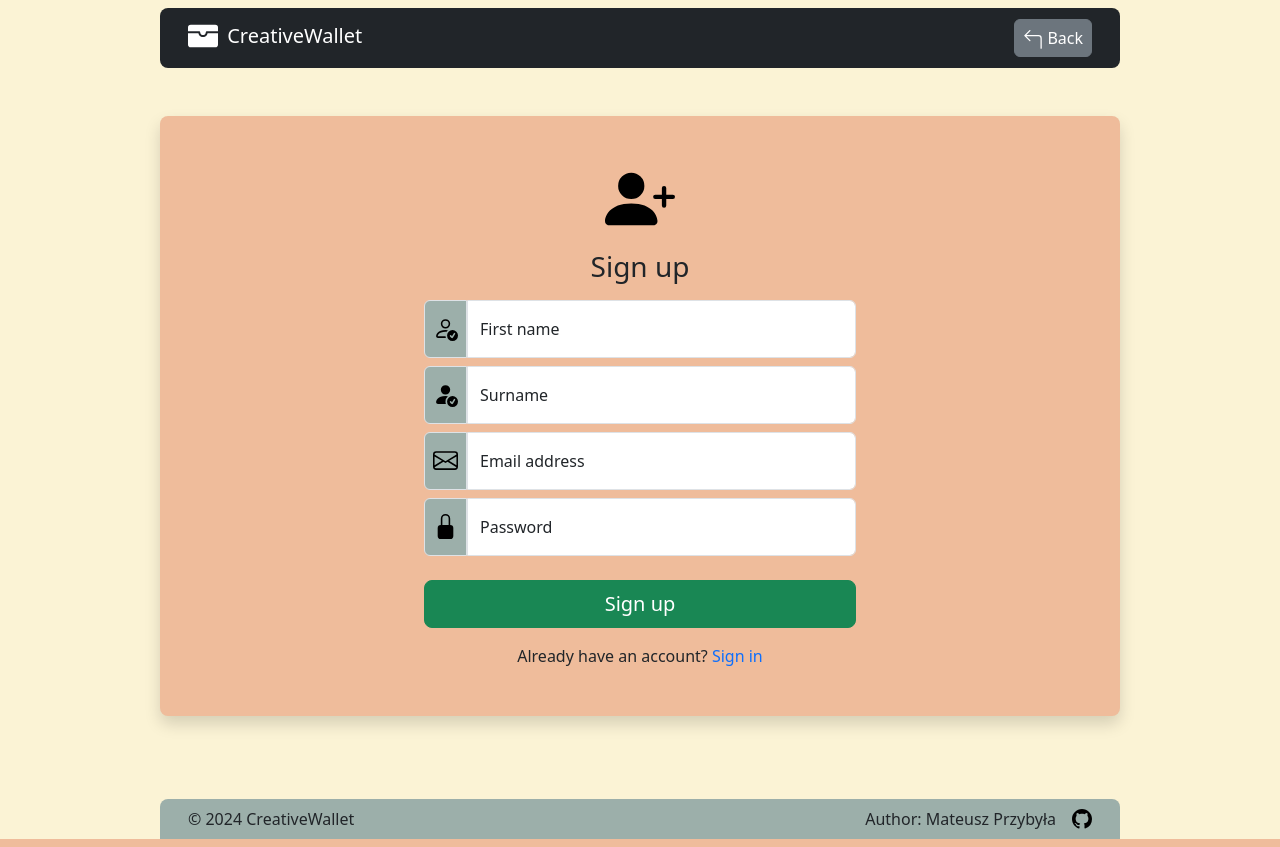
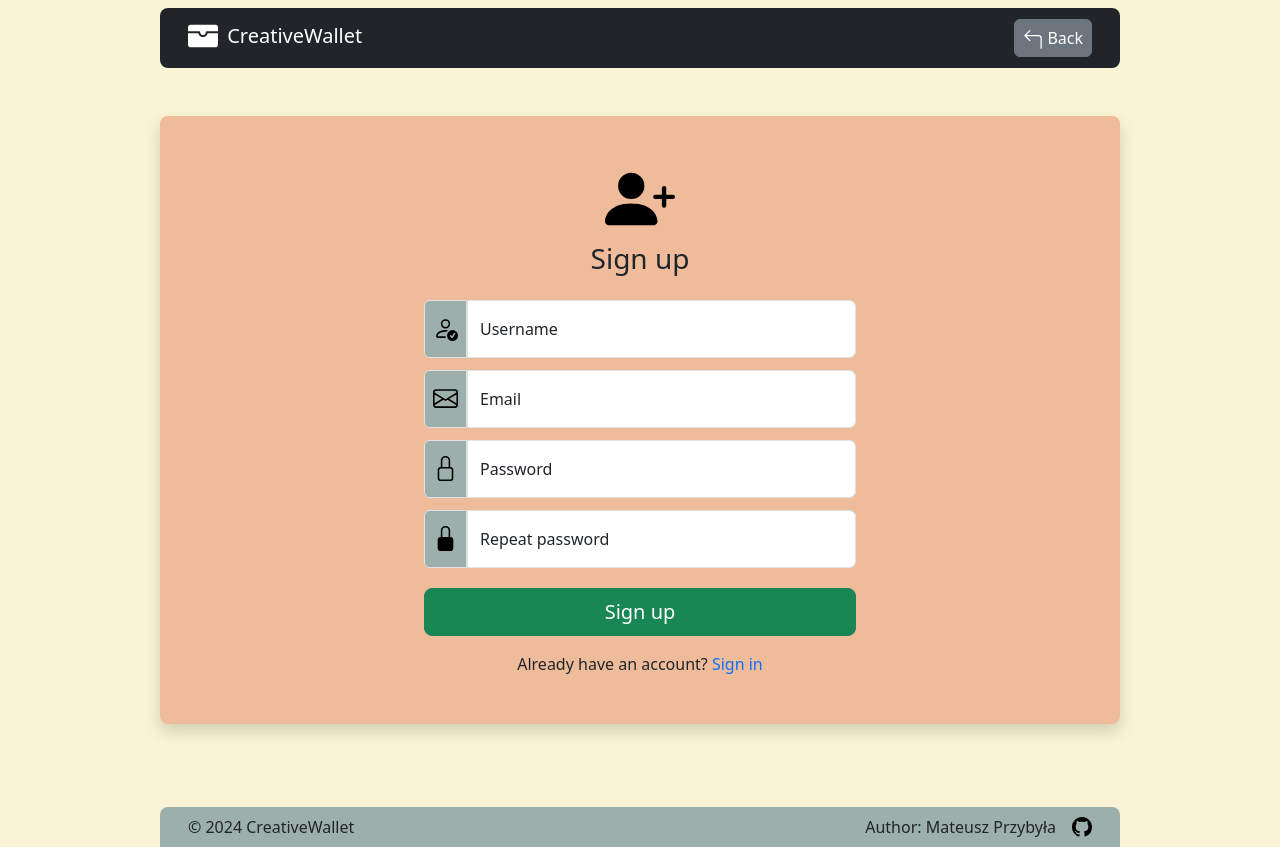
Before and after one commit to mateusz-przybyla/CreativeWallet_Backend, a PHP site: page /public/register.php in a window 1280 px wide. Run offline with PHP 8.4, Linux system fonts and the light colour scheme.

Commit message:
Implemeted validation of registration and saving a new user in the database

```diff
--- a/config.php
+++ b/config.php
@@ -3,5 +3,5 @@ return [
   'host' => 'localhost',
   'user' => 'root',
   'password' => '',
-  'database' => 'CreativeWallet'
+  'database' => 'creative_wallet'
 ];
--- a/public/register.php
+++ b/public/register.php
@@ -1,165 +1,214 @@
+<?php
+session_start();
+
+if (isset($_POST['email'])) {
+  $isCorrect = true;
+
+  $username = filter_input(INPUT_POST, 'username');
+
+  if ((strlen($username) < 3) || (strlen($username) > 20)) {
+    $isCorrect = false;
+    $_SESSION['e_username'] = "Username must be between 3 and 20 characters long";
+  }
+
+  if (ctype_alnum($username) == false) {
+    $isCorrect = false;
+    $_SESSION['e_username'] = "Username can contain any letters from a to z and any numbers from 0 to 9";
+  }
+
+  $password = filter_input(INPUT_POST, 'password');
+  $confirmedPassword = filter_input(INPUT_POST, 'confirmed_password');
+
+  if ((strlen($password) < 8) || (strlen($password) > 20)) {
+    $isCorrect = false;
+    $_SESSION['e_password1'] = "Password must be between 8 and 20 characters long";
+  }
+
+  if ($password != $confirmedPassword) {
+    $isCorrect = false;
+    $_SESSION['e_password2'] = "Passwords do not match";
+  }
+
+  $hashedPassword = password_hash($password, PASSWORD_DEFAULT);
+
+  $email = filter_input(INPUT_POST, 'email', FILTER_VALIDATE_EMAIL);
+
+  $_SESSION['m_username'] = $username;
+  $_SESSION['m_email'] = $email;
+  $_SESSION['m_password1'] = $password;
+  $_SESSION['m_password2'] = $confirmedPassword;
+
+  if (empty($email)) {
+    $isCorrect = false;
+    $_SESSION['e_email'] = "Please enter a valid email address";
+  } else {
+    require_once '../database.php';
+
+    $emailQuery = $db->prepare('SELECT id FROM users WHERE email = :email');
+    $emailQuery->bindValue(':email', $email, PDO::PARAM_STR);
+    $emailQuery->execute();
+
+    $existEmail = $emailQuery->fetch();
+
+    if ($existEmail) {
+      $isCorrect = false;
+      $_SESSION['e_email'] = "Account with this email address already exists";
+      $_SESSION['m_email'] = $email;
+    } else {
+      if ($isCorrect) {
+        $query = $db->prepare('INSERT INTO users VALUES (NULL, :username, :email, :password)');
+        $query->bindValue(':username', $username, PDO::PARAM_STR);
+        $query->bindValue(':email', $email, PDO::PARAM_STR);
+        $query->bindValue(':password', $password, PDO::PARAM_STR);
+        $query->execute();
+      }
+      unset($_SESSION['email_exist']);
+    }
+  }
+}
+?>
+
 <!DOCTYPE html>
 <html lang="en">
+
 <head>
   <meta charset="UTF-8" />
   <meta name="viewport" content="width=device-width, initial-scale=1.0" />
   <title>Creative Wallet - Register</title>
 
-    <link
-      href="https://cdn.jsdelivr.net/npm/bootstrap@5.3.0-alpha2/dist/css/bootstrap.min.css"
-      rel="stylesheet"
-      integrity="sha384-aFq/bzH65dt+w6FI2ooMVUpc+21e0SRygnTpmBvdBgSdnuTN7QbdgL+OapgHtvPp"
-      crossorigin="anonymous"
-    />
+  <link href="https://cdn.jsdelivr.net/npm/bootstrap@5.3.0-alpha2/dist/css/bootstrap.min.css" rel="stylesheet" integrity="sha384-aFq/bzH65dt+w6FI2ooMVUpc+21e0SRygnTpmBvdBgSdnuTN7QbdgL+OapgHtvPp" crossorigin="anonymous" />
   <link rel="stylesheet" href="../style.css" />
+  <style>
+    .error {
+      color: red;
+      font-size: 13px;
+      text-align: left;
+    }
+  </style>
 </head>
+
 <body>
   <div class="bg-cream h-100 pt-2 position-relative">
     <header>
-        <nav
-          class="navbar navbar-expand-md navbar-dark bg-dark w-lg-75 px-lg-3 mx-2 mx-lg-auto rounded-3"
-          aria-label="toggle navigation"
-        >
+      <nav class="navbar navbar-expand-md navbar-dark bg-dark w-lg-75 px-lg-3 mx-2 mx-lg-auto rounded-3" aria-label="toggle navigation">
         <div class="container">
           <a class="navbar-brand" href="#">
-              <svg
-                xmlns="http://www.w3.org/2000/svg"
-                height="30"
-                fill="currentColor"
-                class="bi bi-wallet-fill me-1 mb-1"
-                viewBox="0 0 16 16"
-              >
-                <path
-                  d="M1.5 2A1.5 1.5 0 0 0 0 3.5v2h6a.5.5 0 0 1 .5.5c0 .253.08.644.306.958.207.288.557.542 1.194.542s.987-.254 1.194-.542C9.42 6.644 9.5 6.253 9.5 6a.5.5 0 0 1 .5-.5h6v-2A1.5 1.5 0 0 0 14.5 2z"
-                />
-                <path
-                  d="M16 6.5h-5.551a2.7 2.7 0 0 1-.443 1.042C9.613 8.088 8.963 8.5 8 8.5s-1.613-.412-2.006-.958A2.7 2.7 0 0 1 5.551 6.5H0v6A1.5 1.5 0 0 0 1.5 14h13a1.5 1.5 0 0 0 1.5-1.5z"
-                />
+            <svg xmlns="http://www.w3.org/2000/svg" height="30" fill="currentColor" class="bi bi-wallet-fill me-1 mb-1" viewBox="0 0 16 16">
+              <path d="M1.5 2A1.5 1.5 0 0 0 0 3.5v2h6a.5.5 0 0 1 .5.5c0 .253.08.644.306.958.207.288.557.542 1.194.542s.987-.254 1.194-.542C9.42 6.644 9.5 6.253 9.5 6a.5.5 0 0 1 .5-.5h6v-2A1.5 1.5 0 0 0 14.5 2z" />
+              <path d="M16 6.5h-5.551a2.7 2.7 0 0 1-.443 1.042C9.613 8.088 8.963 8.5 8 8.5s-1.613-.412-2.006-.958A2.7 2.7 0 0 1 5.551 6.5H0v6A1.5 1.5 0 0 0 1.5 14h13a1.5 1.5 0 0 0 1.5-1.5z" />
             </svg>
-              CreativeWallet</a
-            >
-            <a class="btn btn-secondary px-2 gap-3 ms-lg-3" href="../index.html"
-              ><svg
-                xmlns="http://www.w3.org/2000/svg"
-                width="20"
-                height="20"
-                fill="currentColor"
-                class="bi bi-arrow-90deg-left"
-                viewBox="0 0 16 16"
-              >
-                <path
-                  fill-rule="evenodd"
-                  d="M1.146 4.854a.5.5 0 0 1 0-.708l4-4a.5.5 0 1 1 .708.708L2.707 4H12.5A2.5 2.5 0 0 1 15 6.5v8a.5.5 0 0 1-1 0v-8A1.5 1.5 0 0 0 12.5 5H2.707l3.147 3.146a.5.5 0 1 1-.708.708z"
-                />
+            CreativeWallet</a>
+          <a class="btn btn-secondary px-2 gap-3 ms-lg-3" href="../index.php"><svg xmlns="http://www.w3.org/2000/svg" width="20" height="20" fill="currentColor" class="bi bi-arrow-90deg-left" viewBox="0 0 16 16">
+              <path fill-rule="evenodd" d="M1.146 4.854a.5.5 0 0 1 0-.708l4-4a.5.5 0 1 1 .708.708L2.707 4H12.5A2.5 2.5 0 0 1 15 6.5v8a.5.5 0 0 1-1 0v-8A1.5 1.5 0 0 0 12.5 5H2.707l3.147 3.146a.5.5 0 1 1-.708.708z" />
             </svg>
-              Back</a
-            >
+            Back</a>
         </div>
       </nav>
     </header>
     <main class="pb-75">
       <div class="container my-5 w-lg-75 px-2 px-sm-0">
         <div class="shadow p-5 text-center bg-light-red rounded-3">
-            <form class="w-lg-50 mx-auto">
-              <img
-                class="mb-3"
-                src="../assets/svg/person-plus-fill.svg"
-                alt="person-plus-fill"
-                height="70"
-              />
-              <h1 class="h3 mb-3">Sign up</h1>
+          <form class="w-lg-50 mx-auto" method="post">
+            <img class="mb-2" src="../assets/svg/person-plus-fill.svg" alt="person-plus-fill" height="70" />
+            <h1 class="h3 mb-4">Sign up</h1>
             <div class="d-flex">
-                <figure
-                  class="d-flex align-items-center rounded-left-3 px-2 mb-2 rounded-start-2 bg-grey-blue border"
-                >
-                  <img
-                    src="../assets/svg/person-check.svg"
-                    alt="person-chec"
-                    height="25"
-                  />
+              <figure class="d-flex align-items-center rounded-left-3 px-2 mb-1 rounded-start-2 bg-grey-blue border">
+                <img src="../assets/svg/person-check.svg" alt="person-chec" height="25" />
               </figure>
-                <div class="form-floating mb-2 w-100">
-                  <input
-                    type="text"
-                    class="form-control rounded-0 rounded-end-2"
-                    id="register-fname"
-                    placeholder="First name"
-                    required=""
-                  />
-                  <label for="register-fname">First name</label>
+              <div class="form-floating mb-1 w-100">
+                <input type="text" name="username" value="<?php
+                                                          if (isset($_SESSION['m_username'])) {
+                                                            echo $_SESSION['m_username'];
+                                                            unset($_SESSION['m_username']);
+                                                          } ?>" class="form-control rounded-0 rounded-end-2 <?php
+                                                                                                            if (isset($_SESSION['e_username'])) {
+                                                                                                              echo "is-invalid";
+                                                                                                            }
+                                                                                                            ?>" id="register-username" placeholder="Username" required="" />
+                <label for="register-username">Username</label>
               </div>
             </div>
+            <?php
+            if (isset($_SESSION['e_username'])) {
+              echo '<div class="error">' . $_SESSION['e_username'] . '</div>';
+              unset($_SESSION['e_username']);
+            }
+            ?>
             <div class="d-flex">
-                <figure
-                  class="d-flex align-items-center rounded-left-3 px-2 mb-2 rounded-start-2 bg-grey-blue border"
-                >
-                  <img
-                    src="../assets/svg/person-fill-check.svg"
-                    alt="person-fill"
-                    height="25"
-                  />
+              <figure class="d-flex align-items-center rounded-left-3 px-2 mb-1 mt-2 rounded-start-2 bg-grey-blue border">
+                <img src="../assets/svg/envelope.svg" alt="person-fill" height="25" />
               </figure>
-                <div class="form-floating mb-2 w-100">
-                  <input
-                    type="text"
-                    class="form-control rounded-0 rounded-end-2"
-                    id="register-sname"
-                    placeholder="Surname"
-                    required=""
-                  />
-                  <label for="register-sname">Surname</label>
+              <div class="form-floating mb-1 mt-2 w-100">
+                <input type="email" name="email" value="<?php
+                                                        if (isset($_SESSION['m_email'])) {
+                                                          echo $_SESSION['m_email'];
+                                                          unset($_SESSION['m_email']);
+                                                        } ?>" class="form-control rounded-0 rounded-end-2 <?php
+                                                                                                          if (isset($_SESSION['e_email'])) {
+                                                                                                            echo "is-invalid";
+                                                                                                          }
+                                                                                                          ?>" id="register-email" placeholder="Email" required="" />
+                <label for="register-email">Email</label>
               </div>
             </div>
+            <?php
+            if (isset($_SESSION['e_email'])) {
+              echo '<div class="error">' . $_SESSION['e_email'] . '</div>';
+              unset($_SESSION['e_email']);
+            }
+            ?>
             <div class="d-flex">
-                <figure
-                  class="d-flex align-items-center rounded-left-3 px-2 mb-2 rounded-start-2 bg-grey-blue border"
-                >
-                  <img
-                    src="../assets/svg/envelope.svg"
-                    alt="person-fill"
-                    height="25"
-                  />
+              <figure class="d-flex align-items-center rounded-left-3 px-2 mb-1 mt-2 rounded-start-2 bg-grey-blue border">
+                <img src="../assets/svg/lock.svg" alt="lock-fill" height="25" />
               </figure>
-                <div class="form-floating mb-2 w-100">
-                  <input
-                    type="email"
-                    class="form-control rounded-0 rounded-end-2"
-                    id="register-email"
-                    placeholder="Email"
-                    required=""
-                  />
-                  <label for="register-email">Email address</label>
+              <div class="form-floating mb-1 mt-2 w-100">
+                <input type="password" name="password" value="<?php
+                                                              if (isset($_SESSION['m_password1'])) {
+                                                                echo $_SESSION['m_password1'];
+                                                                unset($_SESSION['m_password1']);
+                                                              } ?>" class="form-control rounded-0 rounded-end-2 <?php
+                                                                                                                if (isset($_SESSION['e_password1'])) {
+                                                                                                                  echo "is-invalid";
+                                                                                                                }
+                                                                                                                ?>" id="register-password1" placeholder="Password" required="" />
+                <label for="register-password1">Password</label>
               </div>
             </div>
+            <?php
+            if (isset($_SESSION['e_password1'])) {
+              echo '<div class="error">' . $_SESSION['e_password1'] . '</div>';
+              unset($_SESSION['e_password1']);
+            }
+            ?>
             <div class="d-flex">
-                <figure
-                  class="d-flex align-items-center rounded-left-3 px-2 mb-4 rounded-start-2 bg-grey-blue border"
-                >
-                  <img
-                    src="../assets/svg/lock-fill.svg"
-                    alt="lock-fill"
-                    height="25"
-                  />
+              <figure class="d-flex align-items-center rounded-left-3 px-2 mb-1 mt-2 rounded-start-2 bg-grey-blue border">
+                <img src="../assets/svg/lock-fill.svg" alt="lock" height="25" />
               </figure>
-                <div class="form-floating mb-4 w-100">
-                  <input
-                    type="password"
-                    class="form-control rounded-0 rounded-end-2"
-                    id="register-password"
-                    placeholder="Password"
-                    required=""
-                  />
-                  <label for="register-password">Password</label>
+              <div class="form-floating mb-1 mt-2 w-100">
+                <input type="password" name="confirmed_password" value="<?php
+                                                                        if (isset($_SESSION['m_password2'])) {
+                                                                          echo $_SESSION['m_password2'];
+                                                                          unset($_SESSION['m_password2']);
+                                                                        } ?>" class="form-control rounded-0 rounded-end-2 <?php
+                                                                                                                          if (isset($_SESSION['e_password2'])) {
+                                                                                                                            echo "is-invalid";
+                                                                                                                          }
+                                                                                                                          ?>" id="register-password2" placeholder="Repeat password" required="" />
+                <label for="register-password2">Repeat password</label>
               </div>
             </div>
-              <button class="w-100 btn btn-lg btn-success" type="submit">
+            <?php
+            if (isset($_SESSION['e_password2'])) {
+              echo '<div class="error">' . $_SESSION['e_password2'] . '</div>';
+              unset($_SESSION['e_password2']);
+            }
+            ?>
+            <button class="w-100 btn btn-lg btn-success mt-3" type="submit">
               Sign up
             </button>
             <p class="pt-3 my-0">
               Already have an account?
-                <a href="./login.html" class="text-decoration-none fw-500"
-                  >Sign in</a
-                >
+              <a href="./login.php" class="text-decoration-none fw-500">Sign in</a>
             </p>
           </form>
         </div>
@@ -169,35 +218,19 @@
       <div class="bg-grey-blue w-lg-75 px-lg-3 mx-2 mx-lg-auto rounded-top-3">
         <div class="container">
           <div class="row d-flex justify-content-between align-items-center">
-              <div
-                class="col-md-4 d-flex justify-content-center justify-content-md-start"
-              >
+            <div class="col-md-4 d-flex justify-content-center justify-content-md-start">
               <p class="my-2">© 2024 CreativeWallet</p>
             </div>
-              <div
-                class="col-md-4 d-flex justify-content-center justify-content-md-end align-items-center"
-              >
+            <div class="col-md-4 d-flex justify-content-center justify-content-md-end align-items-center">
               <p class="my-2">Author: Mateusz Przybyła</p>
-                <a
-                  class="text-body-secondary"
-                  href="https://github.com/mateusz-przybyla"
-                  target="_blank"
-                  ><img
-                    src="../assets/svg/github.svg"
-                    alt="graph-up-arrow"
-                    height="20"
-                    class="ms-3 my-1"
-                /></a>
+              <a class="text-body-secondary" href="https://github.com/mateusz-przybyla" target="_blank"><img src="../assets/svg/github.svg" alt="graph-up-arrow" height="20" class="ms-3 my-1" /></a>
             </div>
           </div>
         </div>
       </div>
     </footer>
   </div>
-    <script
-      src="https://cdn.jsdelivr.net/npm/bootstrap@5.3.3/dist/js/bootstrap.bundle.min.js"
-      integrity="sha384-YvpcrYf0tY3lHB60NNkmXc5s9fDVZLESaAA55NDzOxhy9GkcIdslK1eN7N6jIeHz"
-      crossorigin="anonymous"
-    ></script>
+  <script src="https://cdn.jsdelivr.net/npm/bootstrap@5.3.3/dist/js/bootstrap.bundle.min.js" integrity="sha384-YvpcrYf0tY3lHB60NNkmXc5s9fDVZLESaAA55NDzOxhy9GkcIdslK1eN7N6jIeHz" crossorigin="anonymous"></script>
 </body>
+
 </html>
--- a/style.css
+++ b/style.css
@@ -50,6 +50,11 @@ caption {
   text-align: center;
 }
 
+.error {
+  color: red;
+  font-size: 8px;
+}
+
 @media (min-width: 992px) {
   .w-lg-50 {
     width: 50% !important;
```
Also changed, not shown: CreativeWallet.sql (+15 -9 lines), index.php (+23 -76 lines), assets/svg/lock.svg (added). Lines whose indentation alone changed are shown as unchanged.
